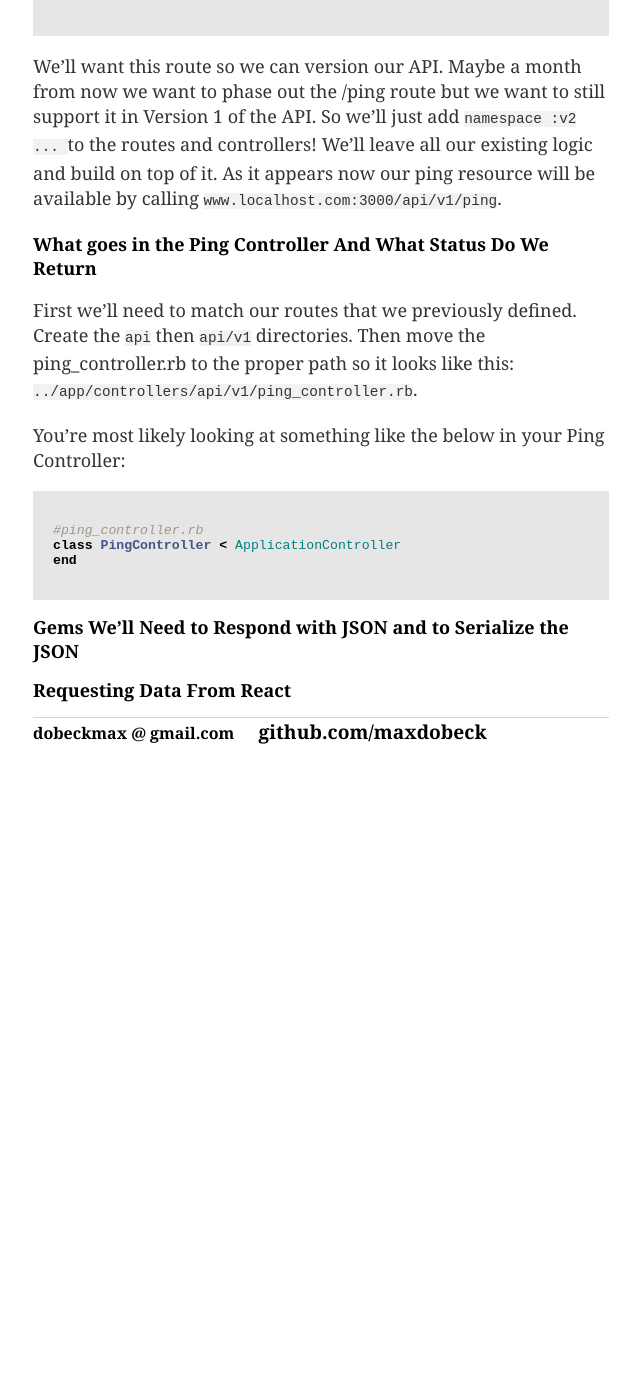
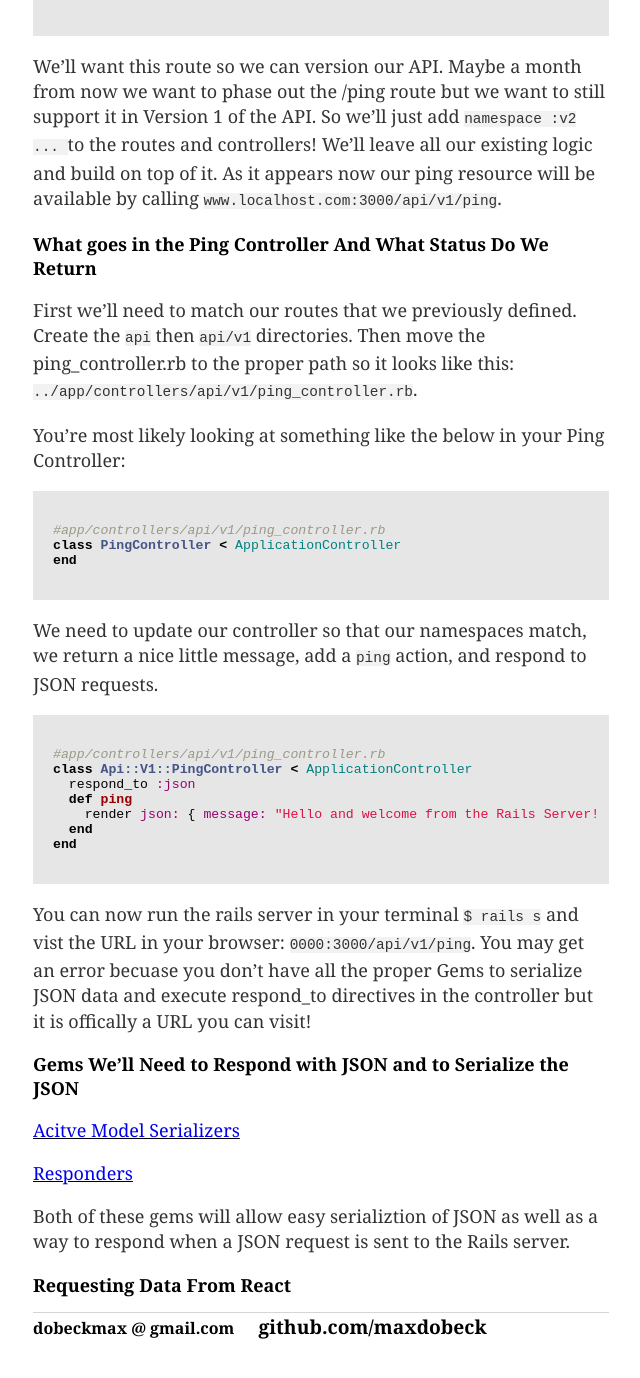
Before and after one commit to maxdobeck/maxdobeck.github.io, a Jekyll site: the page built from _posts/2017-08-11-create-react-app-w-rails-api.md, in a window 1280 px wide and 1400 px high, scrolled down 6321 px. Shown: the top 1378 px of the window, without its empty margins (319-959 px from the left). Built offline with Jekyll 4.4.1, drawn with Linux system fonts in a browser that asks for light colours; before the commit the page ends 7126 px from its top, so only the background shows below that.

Commit message:
Added more to the create-react-app article.

````diff
--- a/_posts/2017-08-11-create-react-app-w-rails-api.md
+++ b/_posts/2017-08-11-create-react-app-w-rails-api.md
@@ -136,12 +136,31 @@ First we'll need to match our routes that we previously defined.  Create the `ap
 
 You're most likely looking at something like the below in your Ping Controller:
 ```ruby
-#ping_controller.rb
+#app/controllers/api/v1/ping_controller.rb
 class PingController < ApplicationController
 end
 ```
 
+We need to update our controller so that our namespaces match, we return a nice little message, add a `ping` action, and respond to JSON requests.
+
+```ruby
+#app/controllers/api/v1/ping_controller.rb
+class Api::V1::PingController < ApplicationController
+  respond_to :json
+  def ping
+    render json: { message: "Hello and welcome from the Rails Server!" }, status: :ok
+  end
+end
+```
+
+You can now run the rails server in your terminal `$ rails s` and vist the URL in your browser: `0000:3000/api/v1/ping`.  You may get an error becuase you don't have all the proper Gems to serialize JSON data and execute respond_to directives in the controller but it is offically a URL you can visit!
 
 ## Gems We'll Need to Respond with JSON and to Serialize the JSON ##
 
+[Acitve Model Serializers](https://github.com/rails-api/active_model_serializers/tree/0-10-stable)
+
+[Responders](https://github.com/plataformatec/responders)
+
+Both of these gems will allow easy serializtion of JSON as well as a way to respond when a JSON request is sent to the Rails server.
+
 ## Requesting Data From React ##
````
